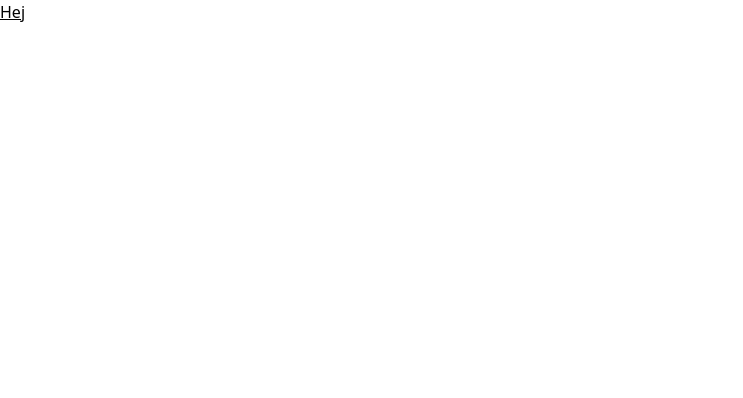
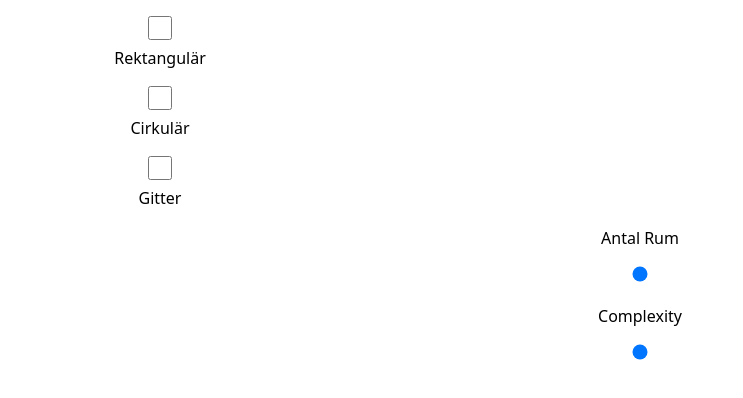
Before and after one commit to SimonMyrvold/PathfindingJS, a React (Vite) app in the folder pathfinding/: page / in a window 1280 px wide. Shown: the top 398 px of the page, without its empty margins (0-743 px from the left). Built offline with nearby package versions, Linux system fonts and the light colour scheme; the HTML template or start-up script is replaced by a standard one.

Commit message:
circleControllPanel

```diff
--- a/pathfinding/src/components/circleControllPanel.jsx
+++ b/pathfinding/src/components/circleControllPanel.jsx
@@ -2,8 +2,27 @@ import React from "react"
 
 export default function circleControllPanel() {
     return (
-        <nav>
-            <h1 className="underline">Hej</h1>
+        <nav className="text-center">
+
+            <div className="w-1/4">
+                <input type="checkbox" classname="rounded-full"/>
+                <h2>Rektangulär</h2>
+                <input type="checkbox" classname="rounded-full" />
+                <h2>Cirkulär</h2>
+                <input type="checkbox" classname="rounded-full" />
+                <h2>Gitter</h2>
+            </div>
+
+            <div className="mt-4">
+                <h2>Antal Rum</h2>
+                <input type="range" className="appearance-none rounded-full w-4/5 mt-4" min="0" max="100"/>
+            </div>
+
+            <div className="mt-4">
+                <h2>Complexity</h2>
+                <input type="range" className="appearance-none rounded-full w-4/5 mt-4" min="0" max="100"/>
+            </div>
+
         </nav>
     )
 }
--- a/pathfinding/src/index.css
+++ b/pathfinding/src/index.css
@@ -1,3 +1,10 @@
 @tailwind base;
 @tailwind components;
 @tailwind utilities;
+
+input[type="checkbox"] {
+    width: 1.5rem;
+    height: 1.5rem;
+    border-radius: 25px;
+    margin-top: 1rem;
+  }
```
